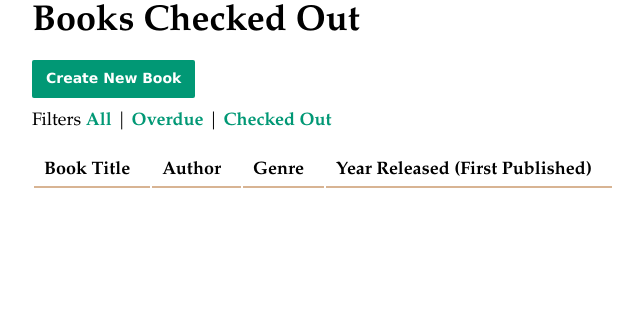
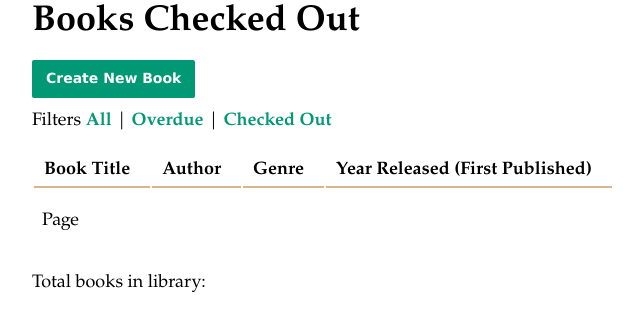
Before and after one commit to rhvdbergh/SQLite-Library-Manager, a Node server app: page /checked_books.html in a window 1280 px wide. Shown: the part 135-466 px from the top of the page, without its empty margins (26-669 px from the left). Run offline with Node 20, Linux system fonts and the light colour scheme; tables that the repository leaves empty hold one stand-in row (values such as "Sample post"); lists and menus that the app fills with data are empty; some libraries are stand-ins or nearby versions.

Commit message:
pagination for all books

```diff
--- a/public/stylesheets/style.css
+++ b/public/stylesheets/style.css
@@ -57,6 +57,16 @@ nav ul li {
     display: inline-block;
     list-style: none;
     padding-left: 7px;
+}
+
+.paginationLinks ul li, .paginationLinks ul, .paginationLinks p {
+    display: inline-block;
+    list-style: none;
+    padding-left: 10px;
+}
+
+.paginationLinks a.active {
+    color: black;
 }
 
 nav ul li:after {
--- a/routes/index.js
+++ b/routes/index.js
@@ -89,9 +89,14 @@ router.post('/new_book.html', function(req, res, next) {
 /* GET all books page. */
 router.get('/all_books.html', function(req, res, next) {
 
+  const isNumber = /^[0-9]+$/
+
   // for pagination
   if (!req.query.page) {
     console.log('redirecting');
+    res.redirect('/all_books.html?page=1');
+  } else if (!req.query.page.match(isNumber)) {
+    console.log('redirecting cause page NaN');
     res.redirect('/all_books.html?page=1');
   } else {
 
@@ -109,7 +114,8 @@ router.get('/all_books.html', function(req, res, next) {
           res.render('all_books', {
               books: books,
               title: "Books",
-              page: page,
+              totalPages: Math.ceil(totalBooks / 10),
+              currentPage: page,
               totalBooks: totalBooks
             }
           ); // end render
--- a/views/books.pug
+++ b/views/books.pug
@@ -23,8 +23,14 @@ table
         td #{book.dataValues.author}
         td #{book.dataValues.genre}
         td #{book.dataValues.first_published}
-//- -var i = 1;
-//- ul
-//-   while i < 5
-//-     li= i++
-//- p Total books: #{totalBooks}
+-var i = 1;
+div.paginationLinks
+  p Page
+  ul
+    while i <= totalPages
+      li
+        if currentPage == i
+          a(href=`/all_books.html?page=${i}`).active= i++
+        else
+          a(href=`/all_books.html?page=${i}`)= i++
+p Total books in library: #{totalBooks}
```
